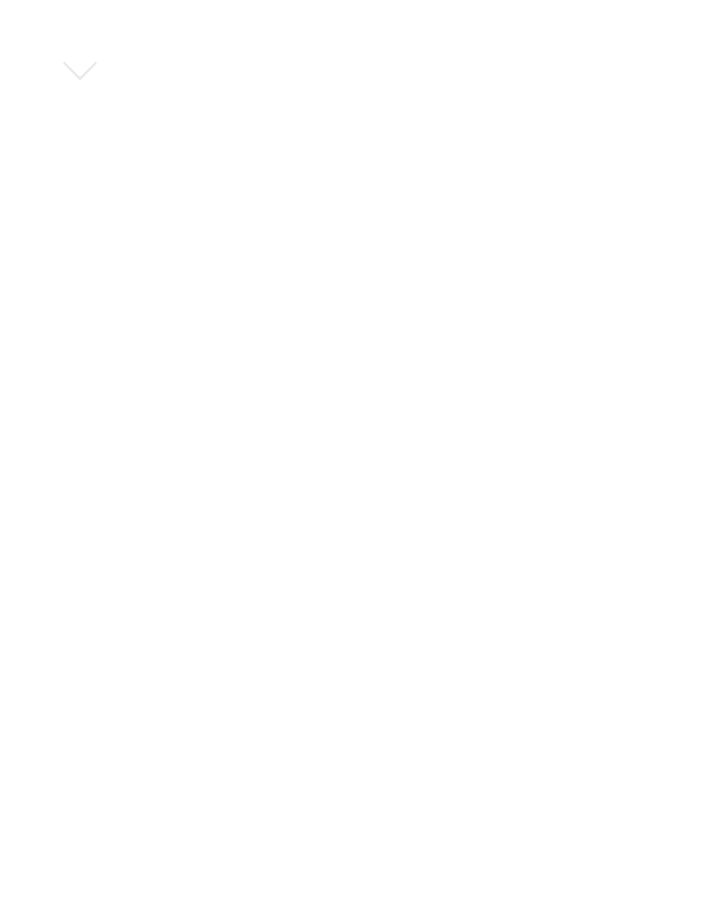
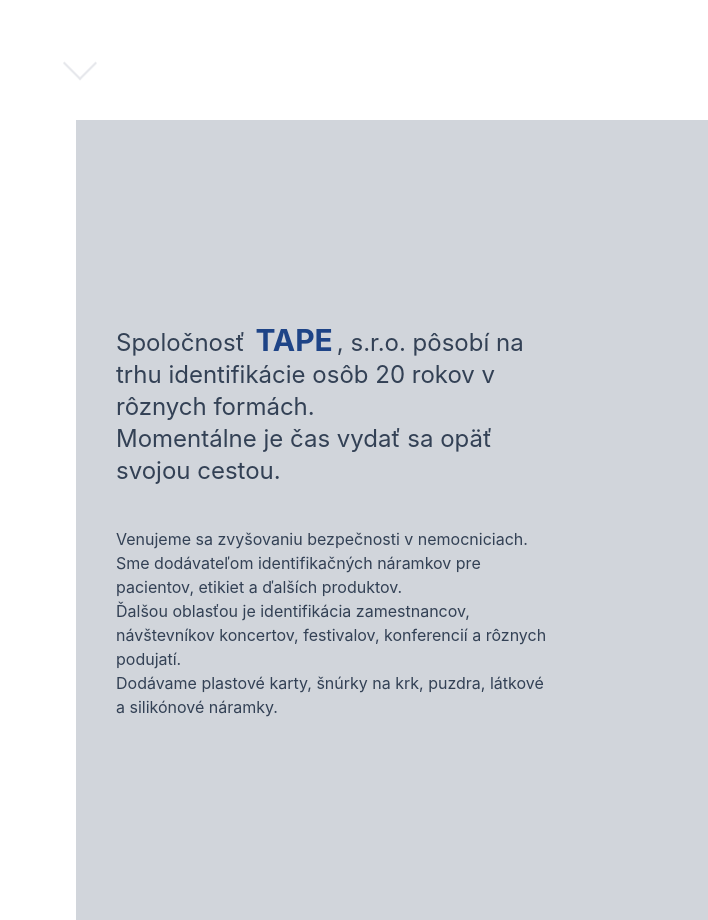
Before and after one commit to krytoss/tape, a React (Vite) app: page / in a window 1280 px wide. Shown: the part 680-1600 px from the top of the page, without its empty margins (572-1280 px from the left). Built offline with nearby package versions, Linux system fonts and the light colour scheme.

Commit message:
Added about section

```diff
--- a/src/components/Layout/Grid.tsx
+++ b/src/components/Layout/Grid.tsx
@@ -7,7 +7,7 @@ type Props = {
 
 const Grid: React.FC<Props> = ({ children, cols, gap, className }) => {
 	return (
-		<div className={`grid grid-cols-${cols} gap-${gap ?? "4"} ${className}`}>
+		<div className={`grid grid-cols-${cols} gap-${gap ?? "4"} ${className ?? ""}`}>
 			{children}
 		</div>
 	)
--- a/src/index.css
+++ b/src/index.css
@@ -15,6 +15,8 @@
   text-rendering: optimizeLegibility;
   -webkit-font-smoothing: antialiased;
   -moz-osx-font-smoothing: grayscale;
+
+  --tape-color: #1e4487;
 }
 
 body {
@@ -61,3 +63,7 @@ button:focus-visible {
     background-color: #f9f9f9;
   }
 }
+
+.text-tape {
+	color: var(--tape-color)
+}
--- a/src/sections/About.tsx
+++ b/src/sections/About.tsx
@@ -1,22 +1,28 @@
+import Grid from "../components/Layout/Grid"
 import Section from "../components/Layout/Section"
 
 const About: React.FC = () => {
 	return (
 		<Section>
-			<h2 className="text-3xl text-white">
-				O nás
-			</h2>
-			<p className="text-white">
-				Lorem ipsum dolor sit amet, consectetur adipiscing elit. In vitae nisl ac libero
-				ultrices ultricies. Nulla facilisi. Nullam nec purus et odio tincidunt
-				ultricies. Sed euismod, nisl nec interdum ultricies, ipsum nunc facilisis
-				justo, ut ultricies enim nunc nec libero. Ut nec nunc nec libero ultricies
-				ultricies. Nam nec libero nec libero ultricies ultricies. Nulla facilisi.
-				Nullam nec purus et odio tincidunt ultricies. Sed euismod, nisl nec interdum
-				ultricies, ipsum nunc facilisis justo, ut ultricies enim nunc nec libero. Ut
-				nec nunc nec libero ultricies ultricies. Nam nec libero nec libero ultricies
-				ultricies.
-			</p>
+			<Grid cols={2} className="h-full">
+				<div className="py-10 pl-40 pr-10 text-center justify-center items-center flex width-full">
+					<h2 className="text-8xl uppercase text-white">
+						O nás
+					</h2>
+				</div>
+				<div className="py-10 pl-10 pr-40 justify-center items-center flex bg-gray-300 text-slate-700">
+					<p>
+						<span className="text-2xl block mb-10">
+							Spoločnosť <span className="text-3xl text-tape font-bold mx-1">TAPE</span>, s.r.o. pôsobí na trhu identifikácie osôb 20 rokov v rôznych formách.
+							<br />Momentálne je čas vydať sa opäť svojou cestou.
+						</span>
+						Venujeme sa zvyšovaniu bezpečnosti v nemocniciach.<br />
+						Sme dodávateľom identifikačných náramkov pre pacientov, etikiet a ďalších produktov.<br />
+						Ďalšou oblasťou je identifikácia zamestnancov, návštevníkov koncertov, festivalov, konferencií a rôznych podujatí.<br />
+						Dodávame plastové karty, šnúrky na krk, puzdra, látkové a silikónové náramky.
+					</p>
+				</div>
+			</Grid>
 		</Section>
 	)
 }
--- a/tailwind.config.js
+++ b/tailwind.config.js
@@ -8,4 +8,13 @@ export default {
 		extend: {},
 	},
 	plugins: [],
+	safelist: [
+		"grid-cols-1",
+		"grid-cols-2",
+		"grid-cols-3",
+		"grid-cols-4",
+		"gap-4",
+		"gap-8",
+		"gap-12",
+	  ],
 }
```
